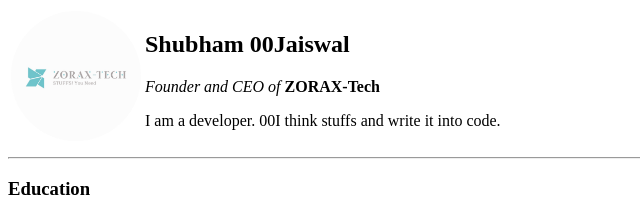
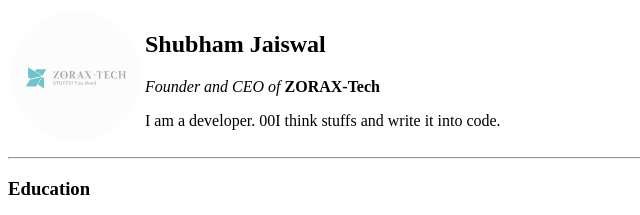
Before and after one commit to shubham-200315/Info, a plain HTML site: page index.html in a window 1280 px wide. Shown: the top 215 px of the page, 0-640 px from the left. Drawn offline with Linux system fonts and the light colour scheme.

Commit message:
Update index.html

```diff
--- a/index.html
+++ b/index.html
@@ -8,7 +8,7 @@
     <table>
     <tr>
       <td><img src="logo1.png" alt="zorax hub picture" width="130px" height="130px"></td>
-      <td> <h2>Shubham 00Jaiswal </h2>
+      <td> <h2>Shubham Jaiswal </h2>
       <p> <em>Founder and CEO of </em> <strong> <a href=""></a> ZORAX-Tech </strong> </p>
       <p>I am a developer. 00I think stuffs and write it into code.</p></td>
     </tr>
```
